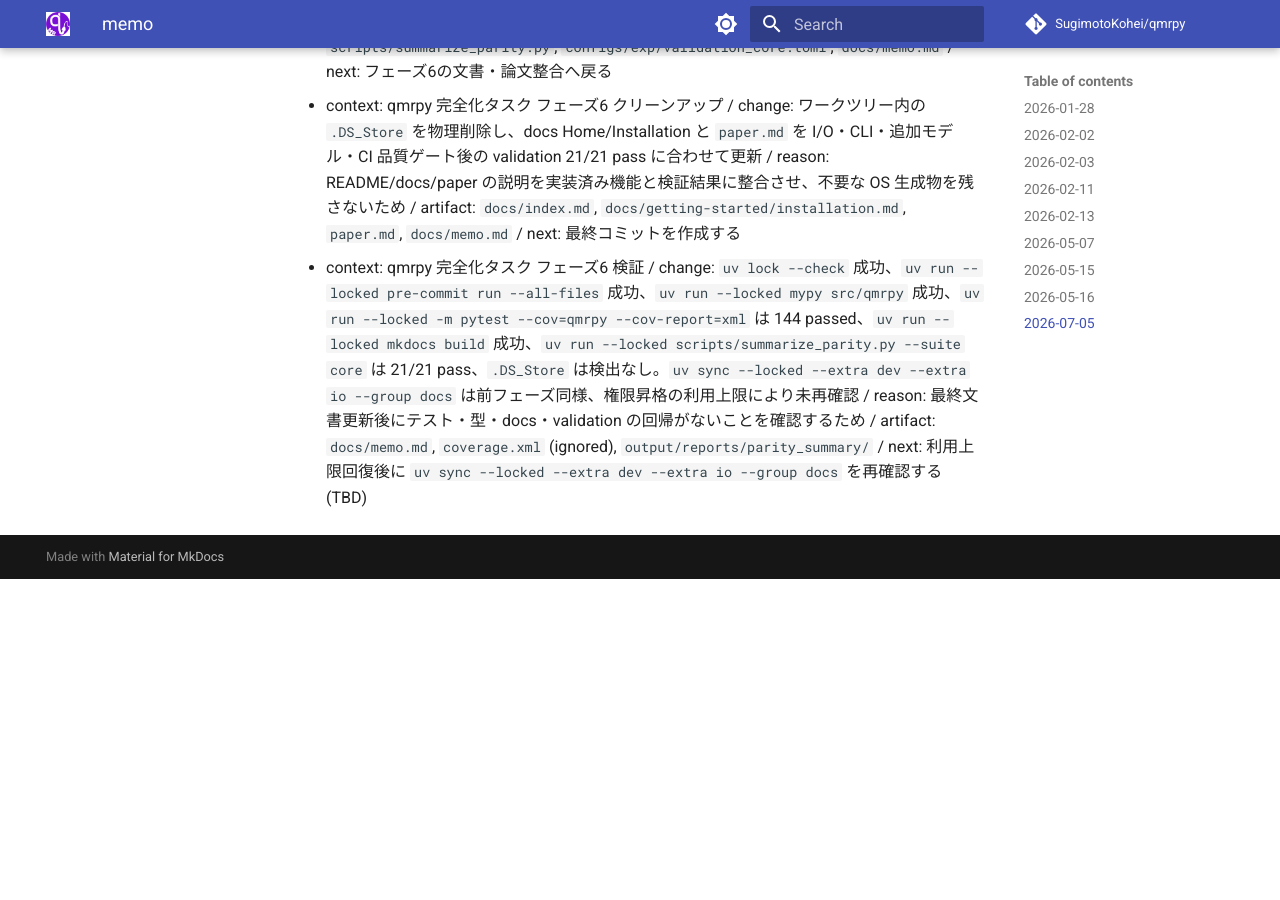
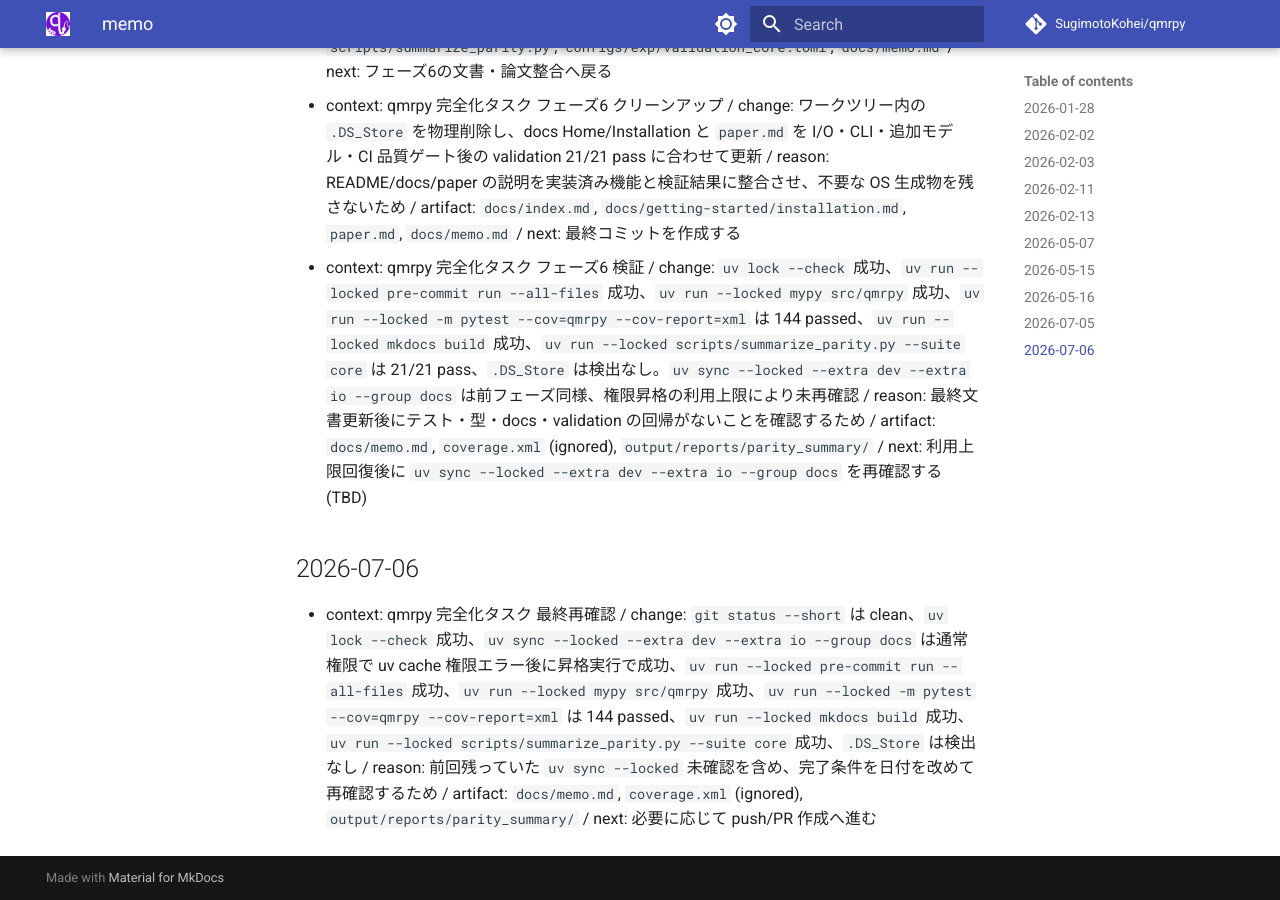
Before and after one commit to SugimotoKohei/qmrpy, an MkDocs documentation site: the page built from docs/memo.md, in a window 1280 px wide and 900 px high, scrolled down 11724 px. Built offline with MkDocs 1.6.1 and Material for MkDocs 9.7.7, drawn with Linux system fonts in a browser that asks for light colours; comment, search, counter and statistics services are not loaded; before the commit the page ends 12303 px from its top, so only the background shows below that.

Commit message:
📝 docs(memo): 最終再確認結果を記録

```diff
--- a/docs/memo.md
+++ b/docs/memo.md
@@ -168,3 +168,6 @@
 - context: qmrpy 完全化タスク フェーズ5 validation gate 修正 / change: `scripts/summarize_parity.py` が core validation fail 時に非ゼロ終了するよう修正し、MP2RAGE validator は config の T1/B1 bounds を fit に渡すよう変更。MP2RAGE core case は2点 surrogate の回収検証として固定B1・無ノイズ設定にし、T2 water/fat の fat fraction 閾値は浮動小数丸めを許す `1e-12` にした / reason: CI に追加した validation gate が失敗ケースを確実に検知し、core validation が実際に 21/21 pass になるようにするため / artifact: `scripts/summarize_parity.py`, `configs/exp/validation_core.toml`, `docs/memo.md` / next: フェーズ6の文書・論文整合へ戻る
 - context: qmrpy 完全化タスク フェーズ6 クリーンアップ / change: ワークツリー内の `.DS_Store` を物理削除し、docs Home/Installation と `paper.md` を I/O・CLI・追加モデル・CI 品質ゲート後の validation 21/21 pass に合わせて更新 / reason: README/docs/paper の説明を実装済み機能と検証結果に整合させ、不要な OS 生成物を残さないため / artifact: `docs/index.md`, `docs/getting-started/installation.md`, `paper.md`, `docs/memo.md` / next: 最終コミットを作成する
 - context: qmrpy 完全化タスク フェーズ6 検証 / change: `uv lock --check` 成功、`uv run --locked pre-commit run --all-files` 成功、`uv run --locked mypy src/qmrpy` 成功、`uv run --locked -m pytest --cov=qmrpy --cov-report=xml` は 144 passed、`uv run --locked mkdocs build` 成功、`uv run --locked scripts/summarize_parity.py --suite core` は 21/21 pass、`.DS_Store` は検出なし。`uv sync --locked --extra dev --extra io --group docs` は前フェーズ同様、権限昇格の利用上限により未再確認 / reason: 最終文書更新後にテスト・型・docs・validation の回帰がないことを確認するため / artifact: `docs/memo.md`, `coverage.xml` (ignored), `output/reports/parity_summary/` / next: 利用上限回復後に `uv sync --locked --extra dev --extra io --group docs` を再確認する (TBD)
+
+## 2026-07-06
+- context: qmrpy 完全化タスク 最終再確認 / change: `git status --short` は clean、`uv lock --check` 成功、`uv sync --locked --extra dev --extra io --group docs` は通常権限で uv cache 権限エラー後に昇格実行で成功、`uv run --locked pre-commit run --all-files` 成功、`uv run --locked mypy src/qmrpy` 成功、`uv run --locked -m pytest --cov=qmrpy --cov-report=xml` は 144 passed、`uv run --locked mkdocs build` 成功、`uv run --locked scripts/summarize_parity.py --suite core` 成功、`.DS_Store` は検出なし / reason: 前回残っていた `uv sync --locked` 未確認を含め、完了条件を日付を改めて再確認するため / artifact: `docs/memo.md`, `coverage.xml` (ignored), `output/reports/parity_summary/` / next: 必要に応じて push/PR 作成へ進む
```
